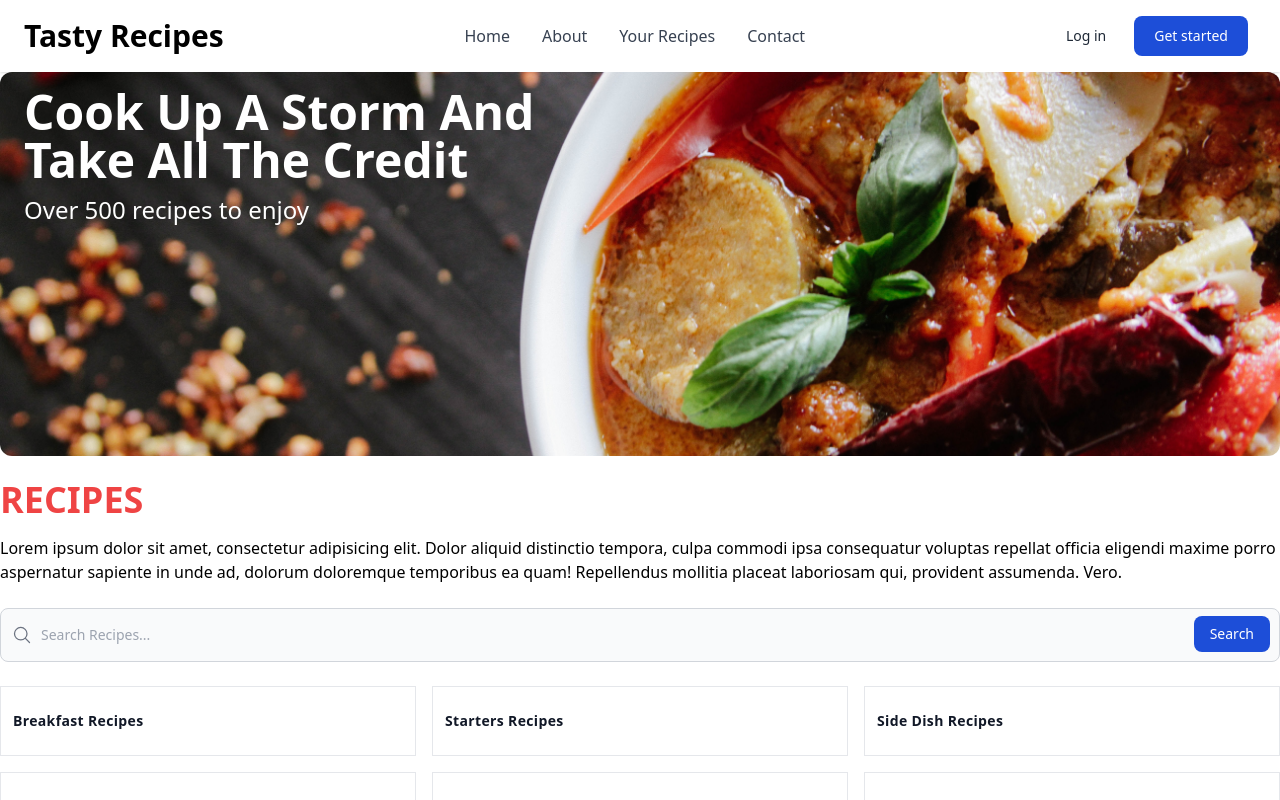
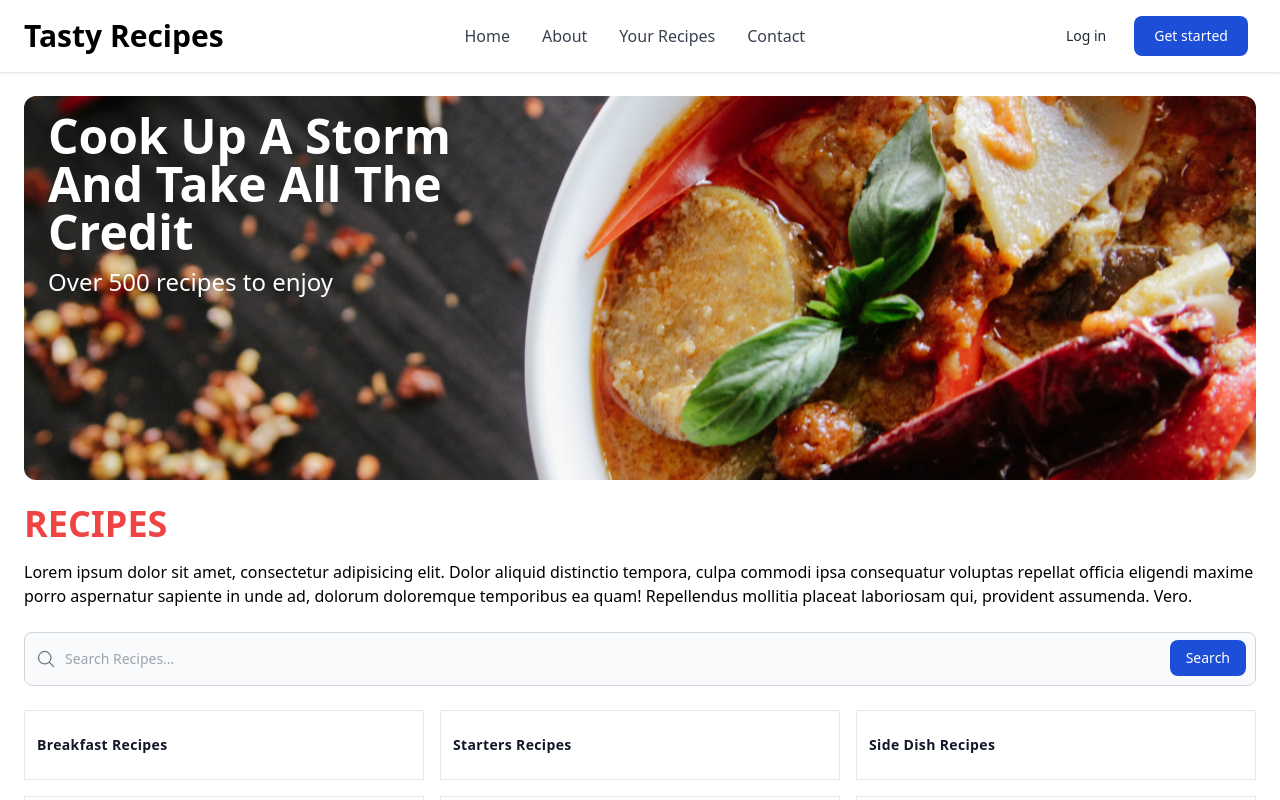
Before and after one commit to Jon-Felipe/Tasty-React, a React (Vite) app: page / in a window 1280 px wide. Shown: the top 800 px of the page. Built offline with nearby package versions, Linux system fonts and the light colour scheme.

Commit message:
updated main page styling

```diff
--- a/src/layouts/Main.tsx
+++ b/src/layouts/Main.tsx
@@ -13,7 +13,7 @@ const Main = (props: Props) => {
   return (
     <>
       <Header showLinks={showLinks} setShowLinks={setShowLinks} />
-      <main>
+      <main className='px-4 lg:px-6 py-4 lg:py-6'>
         <Outlet />
       </main>
       <Footer />
```
